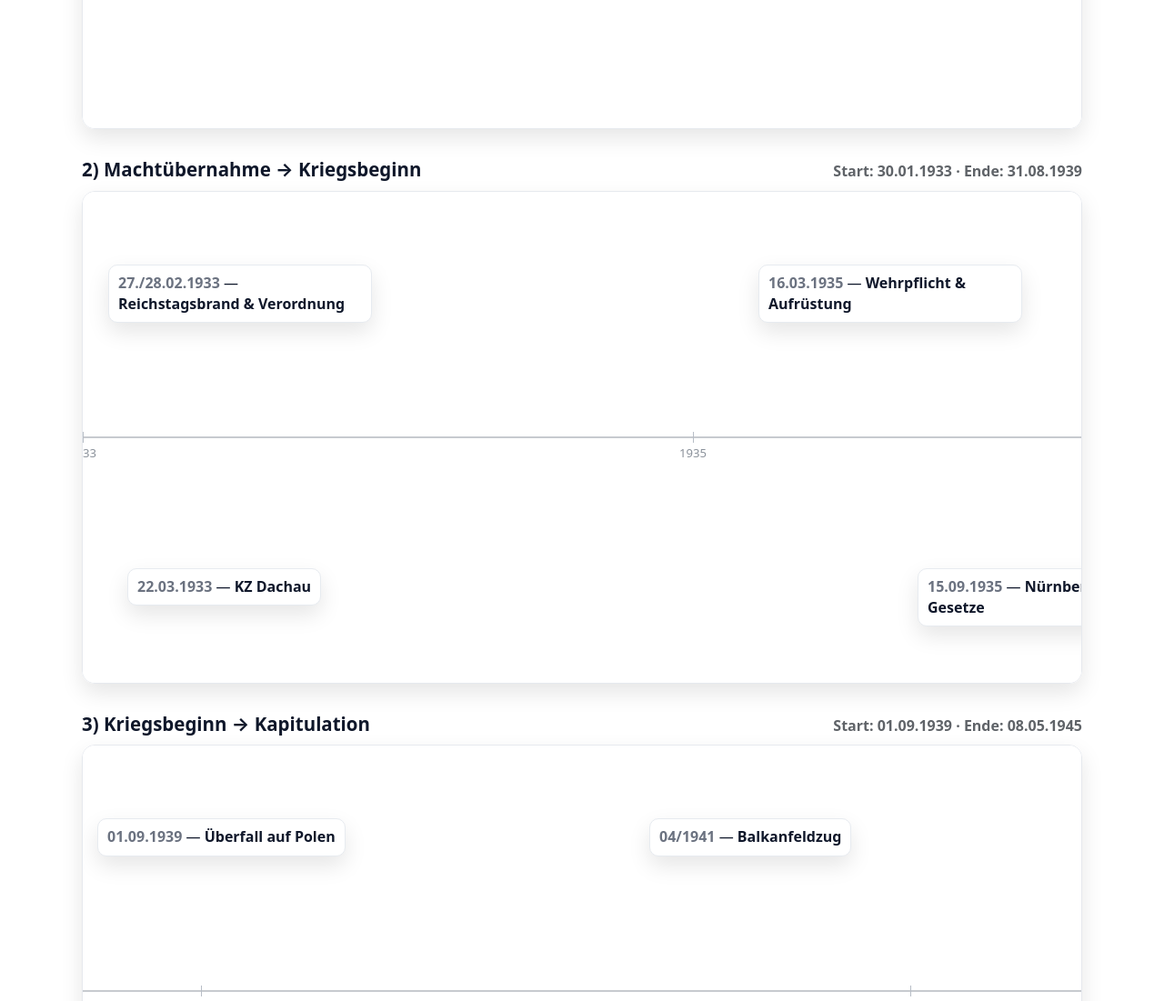
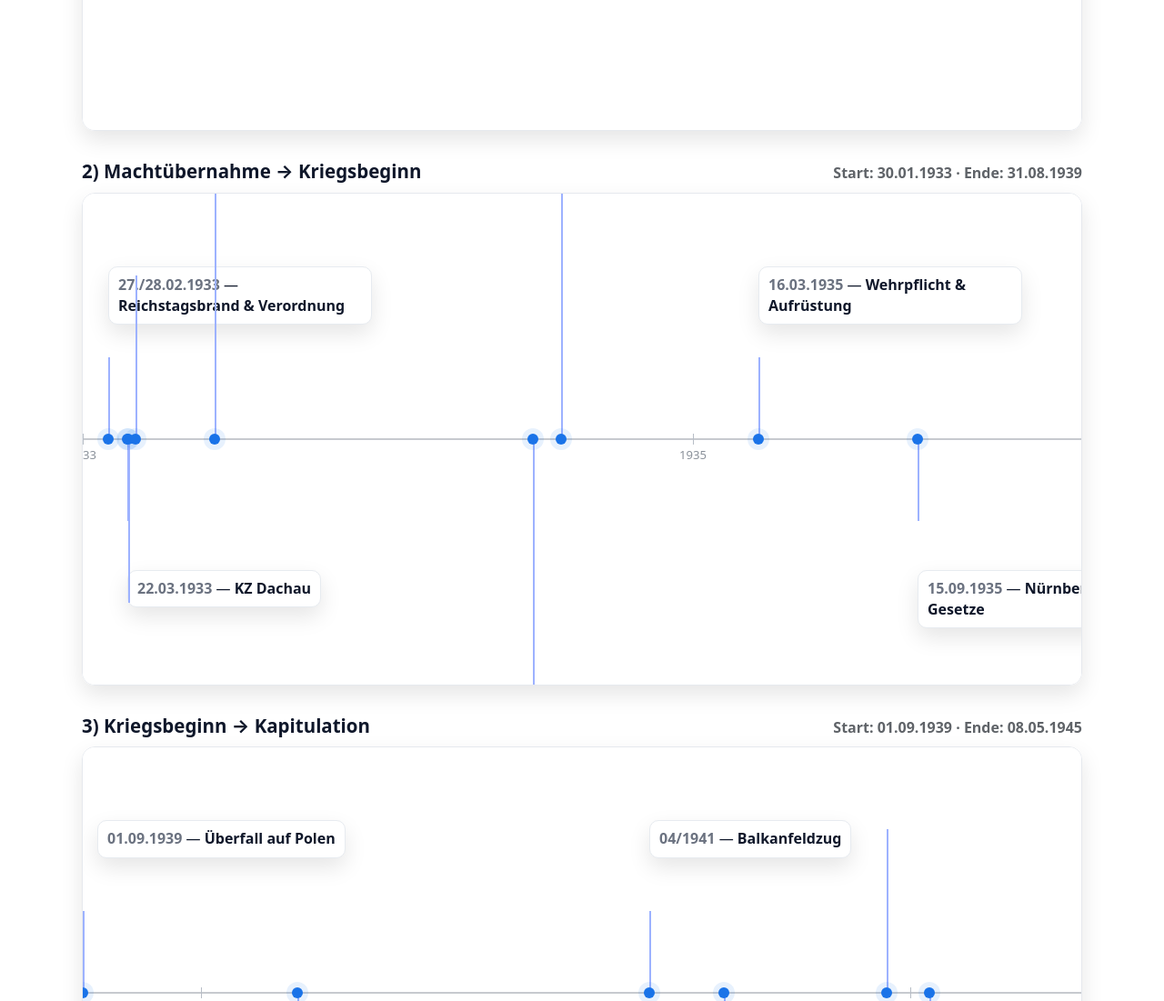
Before and after one commit to harry6a/Entwicklung-drittes-Reich, a plain HTML site: page index.html in a window 1280 px wide. Shown: the part 660-1761 px from the top of the page at 91% size. Drawn offline with Linux system fonts and the light colour scheme.

Commit message:
Update index.html

```diff
--- a/index.html
+++ b/index.html
@@ -8,7 +8,7 @@
   :root{
     --bg:#ffffff; --fg:#0f172a; --muted:#5f6368; --line:#c7cacf; --accent:#1a73e8;
     --card:#f7f9fc; --shadow:0 10px 24px rgba(0,0,0,.10);
-    --lane-gap: 90px; /* Abstand zwischen Lanes (mehr = luftiger) */
+    --lane-gap: 90px; /* vertikaler Abstand zwischen den Lanes */
   }
   html,body{margin:0;padding:0;background:var(--bg);color:var(--fg);
     font-family:system-ui,-apple-system,Segoe UI,Roboto,Ubuntu,Helvetica,Arial,sans-serif;
@@ -31,7 +31,7 @@
     border:1px solid #e6e9ee; border-radius:14px; background:#fff; box-shadow:var(--shadow)}
   .scroller:focus{outline:2px solid var(--accent)}
 
-  /* Track: die mittlere Zeitlinie */
+  /* Track: mittlere Zeitlinie */
   .track{
     position:relative; height:540px; min-width:100%;
     background:linear-gradient(to right, var(--line) 0 100%);
@@ -42,14 +42,14 @@
   .tick{position:absolute; top:calc(50% - 6px); width:1px; height:12px; background:#b7bdc6;}
   .tick .tlabel{position:absolute; top:14px; left:-18px; width:36px; text-align:center; font-size:.82rem; color:#8a919a;}
 
-  /* Ereignis-Container */
+  /* Ereignis-Container (nur die Box; Stiel/Punkt hängen wir am Track an) */
   details.event{ position:absolute; width:290px; }
   details.event summary{ list-style:none; outline:none; cursor:pointer; }
   details.event summary::-webkit-details-marker{display:none}
 
-  /* Stiel + Punkt */
-  .stem{ position:absolute; left:0; width:2px; background:#9db2ff; }
-  .dot{ position:absolute; left:-6px; width:12px; height:12px; border-radius:50%; background:var(--accent);
+  /* Stiel + Punkt (werden dynamisch erzeugt) */
+  .stem{ position:absolute; width:2px; background:#9db2ff; }
+  .dot{ position:absolute; width:12px; height:12px; border-radius:50%; background:var(--accent);
         box-shadow:0 0 0 6px #1a73e81a; }
 
   /* Label-Karte */
@@ -68,15 +68,14 @@
   .content li{margin:.2rem 0}
 
   /* Lanes: vertikale Staffelung ober/unter der Linie */
-  .top    { transform: translateY(calc(-1 * var(--lane) * var(--lane-gap))); }   /* oberhalb */
-  .bottom { transform: translateY(calc(+1 * var(--lane) * var(--lane-gap))); }   /* unterhalb */
+  .top    { transform: translateY(calc(-1 * var(--lane) * var(--lane-gap))); }
+  .bottom { transform: translateY(calc(+1 * var(--lane) * var(--lane-gap))); }
 
   @media (max-width:700px){
     .track{height:600px}
     details.event{width:260px}
     .label{max-width:240px}
   }
-
   @media print{
     .wrap{max-width:100%;margin:0;padding:0 10mm}
     .scroller{overflow:visible; border:0; box-shadow:none}
@@ -88,7 +87,7 @@
 <body>
 <div class="wrap">
   <h1>Zeitleiste (gestaffelte Labels): Weimarer Republik, NS-Herrschaft & Zweiter Weltkrieg</h1>
-  <p class="lead">Labels werden abwechselnd <b>oberhalb</b>/<b>unterhalb</b> in Lanes angeordnet und mit einem Stiel an die Zeitlinie gekoppelt. Pro Abschnitt eigener Maßstab via <code>data-ppyear</code>.</p>
+  <p class="lead">Labels wechseln <b>oberhalb</b>/<b>unterhalb</b> der Mittellinie und sind per Stiel präzise ans Datum gekoppelt. Pro Abschnitt eigener Maßstab via <code>data-ppyear</code>.</p>
   <div class="tools">
     <button class="btn" id="openAll">Alle öffnen</button>
     <button class="btn" id="closeAll">Alle schließen</button>
@@ -107,7 +106,6 @@
            data-end="1933-01-30"
            data-ppyear="320"
            data-ticks="1915,1920,1925,1930">
-        <!-- Events -->
         <details class="event" data-date="1918-11-10" data-side="top">
           <summary class="label"><span class="date">09.–11.11.1918</span> — <span class="title">Novemberrevolution & Abdankung</span></summary>
           <div class="content"><p>Ende der Monarchie; 11.11. Waffenstillstand.</p></div>
@@ -170,7 +168,7 @@
         </details>
         <details class="event" data-date="1933-03-22" data-side="bottom">
           <summary class="label"><span class="date">22.03.1933</span> — <span class="title">KZ Dachau</span></summary>
-          <div class="content"><p>Frühlager für politische Gegner; Ausbau KZ-System.</p></div>
+          <div class="content"><p>Frühlager; Ausbau des KZ-Systems.</p></div>
         </details>
         <details class="event" data-date="1933-04-01" data-side="top">
           <summary class="label"><span class="date">01.04.1933</span> — <span class="title">Boykott jüdischer Geschäfte</span></summary>
@@ -294,9 +292,9 @@
 <script>
 (function(){
   const DEFAULT_PX_PER_YEAR = 300;      // Fallback, falls data-ppyear fehlt
-  const LANES_TOP = 4;                   // Anzahl Lanes oberhalb
-  const LANES_BOTTOM = 4;                // Anzahl Lanes unterhalb
-  const PADDING = 16;                    // Randpuffer für Labels
+  const LANES_TOP = 4;
+  const LANES_BOTTOM = 4;
+  const PADDING = 16;                   // Randpuffer für Label-Box
 
   const toDate = (s) => {
     const p = (s||'').split('-').map(Number);
@@ -327,26 +325,27 @@
     const laneRightTop = Array(LANES_TOP).fill(-1e9);
     const laneRightBottom = Array(LANES_BOTTOM).fill(-1e9);
 
+    // Events nach Datum sortiert
     const evs = Array.from(track.querySelectorAll('details.event')).sort((a,b)=> toDate(a.dataset.date)-toDate(b.dataset.date));
 
     evs.forEach((ev,i)=>{
       const d = toDate(ev.dataset.date);
       const ratio = (d - start) / (end - start);
-      const x = Math.max(0, Math.min(1, ratio)) * width;
+      const x = Math.max(0, Math.min(1, ratio)) * width; // echte Ereignisposition
 
-      // Seite wählen
+      // Seite (oder alternierend)
       let side = (ev.dataset.side || (i%2 ? 'bottom' : 'top')).toLowerCase();
       if(side!=='top' && side!=='bottom') side='top';
 
-      // Labelbreite messen (vorläufig sichtbar machen)
+      // Labelbreite schätzen/messen
       const label = ev.querySelector('.label');
-      const temp = label ? label.cloneNode(true) : null;
+      const tmp = label ? label.cloneNode(true) : null;
       let labelWidth = 260;
-      if(temp){
-        temp.style.visibility='hidden'; temp.style.position='absolute'; temp.style.left='-9999px';
-        document.body.appendChild(temp);
-        labelWidth = temp.offsetWidth || 260;
-        document.body.removeChild(temp);
+      if(tmp){
+        tmp.style.visibility='hidden'; tmp.style.position='absolute'; tmp.style.left='-9999px';
+        document.body.appendChild(tmp);
+        labelWidth = tmp.offsetWidth || 260;
+        document.body.removeChild(tmp);
       }
 
       // verfügbare Lane suchen
@@ -359,34 +358,45 @@
       if(lane>=maxLanes){ lane = maxLanes-1; }
       lanes[lane] = x + labelWidth;
 
-      // Edge-Clamping: Box nicht über Rand hinausragen lassen
+      // Edge-Clamping für die Label-Box (damit sie nicht abgeschnitten wird)
       let leftX = x;
       if (leftX + labelWidth > width - PADDING) leftX = width - PADDING - labelWidth;
       if (leftX < PADDING) leftX = PADDING;
       ev.style.left = Math.round(leftX) + 'px';
 
-      // Stiel & Punkt
-      const stem = document.createElement('div'); stem.className='stem';
-      const dot = document.createElement('div'); dot.className='dot';
-
-      const baseY = track.clientHeight/2;
+      // Vertikale Position der Box
+      const baseY  = track.clientHeight/2;
       const laneGap = parseFloat(getComputedStyle(document.documentElement).getPropertyValue('--lane-gap')) || 90;
-      const offset = (lane+1)*laneGap;
-
+      const offset  = (lane+1)*laneGap;
       if(side==='top'){
-        stem.style.top = (baseY - offset) + 'px';
-        stem.style.height = offset + 'px';
-        dot.style.top = (baseY - 6) + 'px';
         ev.style.top = (baseY - offset - 10) + 'px';
         ev.classList.add('top'); ev.style.setProperty('--lane', lane+1);
       }else{
-        stem.style.top = (baseY) + 'px';
-        stem.style.height = offset + 'px';
-        dot.style.top = (baseY - 6) + 'px';
         ev.style.top = (baseY + offset - 36) + 'px';
         ev.classList.add('bottom'); ev.style.setProperty('--lane', lane+1);
       }
-      ev.appendChild(stem); ev.appendChild(dot);
+
+      // --- FIX: Stiel & Punkt am TRACK platzieren (exakt auf der Mittellinie) ---
+      const stem = document.createElement('div'); stem.className = 'stem';
+      const dot  = document.createElement('div'); dot.className  = 'dot';
+
+      const cx = Math.round(x);          // X-Position exakt am Datum
+      stem.style.left = cx + 'px';
+      dot.style.left  = (cx - 6) + 'px'; // Dot mittig über dem Stiel
+
+      if (side === 'top') {
+        stem.style.top    = (baseY - offset) + 'px';
+        stem.style.height = offset + 'px';
+        dot.style.top     = (baseY - 6) + 'px';
+      } else {
+        stem.style.top    = baseY + 'px';
+        stem.style.height = offset + 'px';
+        dot.style.top     = (baseY - 6) + 'px';
+      }
+
+      track.appendChild(stem);
+      track.appendChild(dot);
+      // --- Ende FIX ---
     });
   });
 
```
